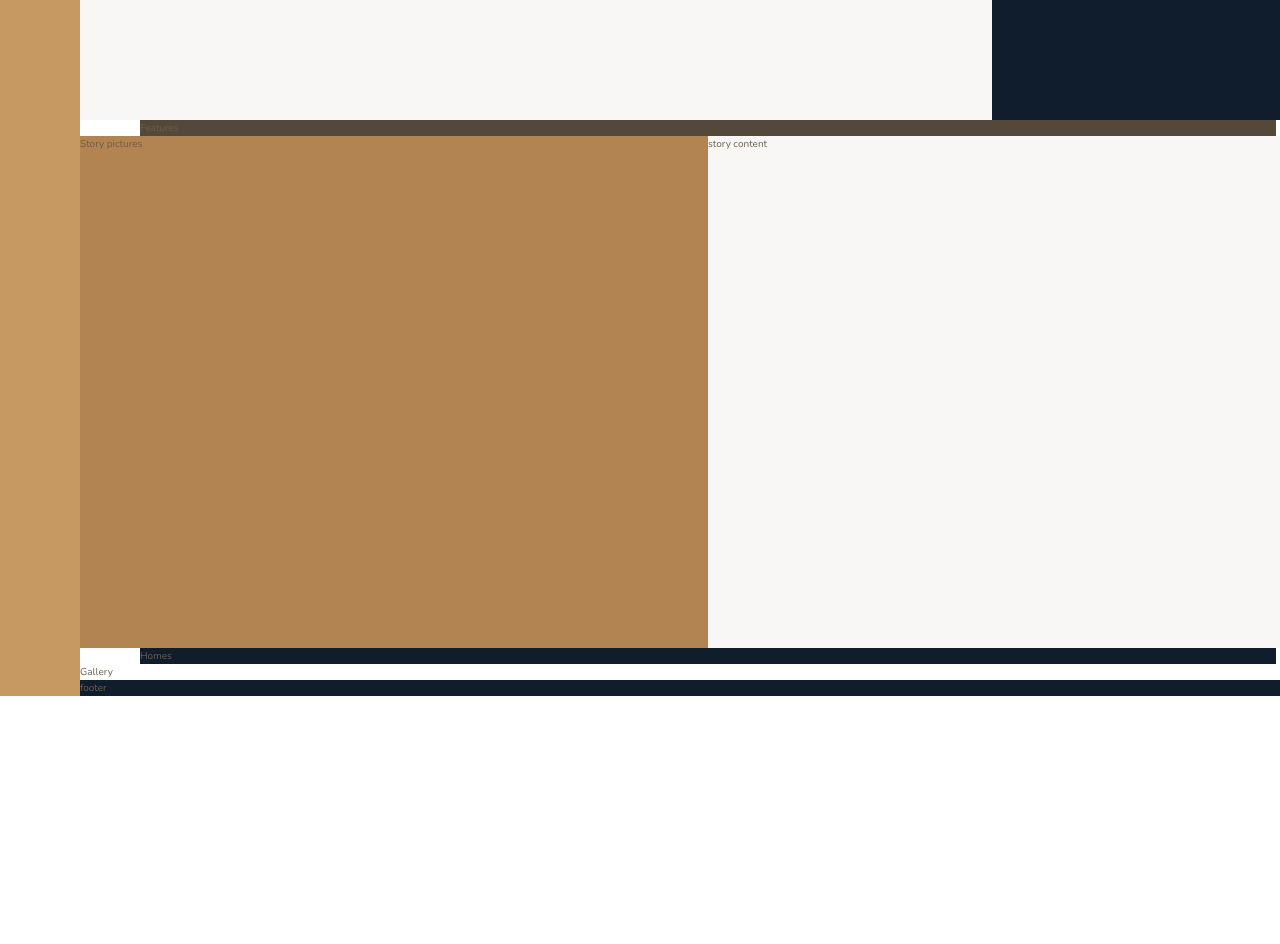
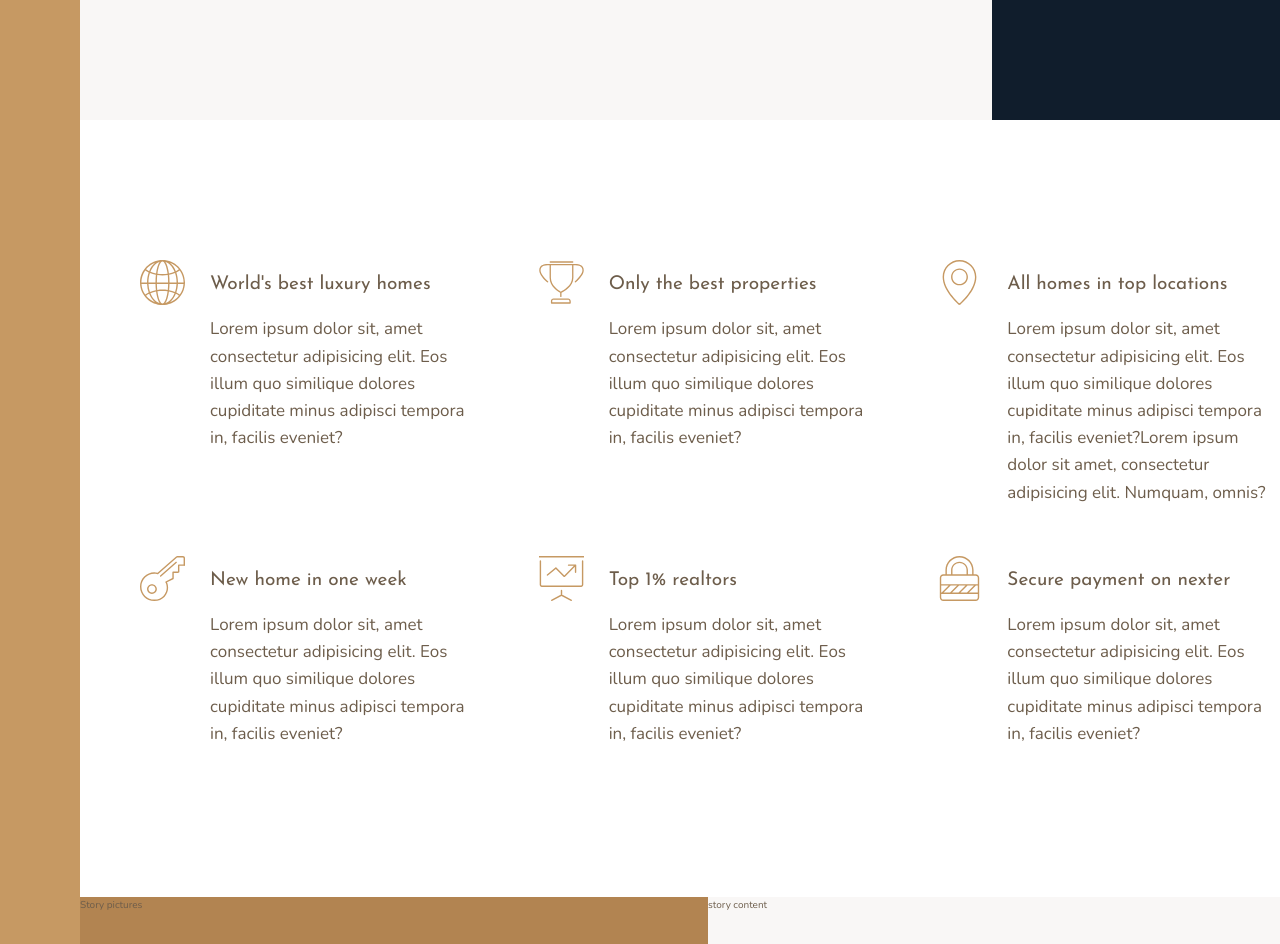
Before and after one commit to gladiatorhh/NexterLnding, a website: page index.html in a window 1280 px wide. Shown: the part 520-1464 px from the top of the page. Before the commit the page ends 1216 px from the top, so only its background shows below. Drawn offline with nearby package versions, Linux system fonts and the light colour scheme.

Commit message:
add features section

```diff
--- a/index.html
+++ b/index.html
@@ -1,6 +1,5 @@
 <!DOCTYPE html>
 <html lang="en">
-
 <head>
     <meta charset="UTF-8">
     <meta http-equiv="X-UA-Compatible" content="IE=edge">
@@ -26,7 +25,67 @@
     </div>
 
     <section class="features">
-        Features
+        <div class="feature">
+            <svg class="feature__icon">
+                <use xlink:href="img/sprite.svg#icon-global"></use>
+            </svg>
+            <h4 class="heading-4 heading-4--dark">World's best luxury homes</h4>
+            <p class="feature__text">
+                Lorem ipsum dolor sit, amet consectetur adipisicing elit. Eos illum quo similique dolores cupiditate
+                minus adipisci tempora in, facilis eveniet?
+            </p>
+        </div>
+        <div class="feature">
+            <svg class="feature__icon">
+                <use xlink:href="img/sprite.svg#icon-trophy"></use>
+            </svg>
+            <h4 class="heading-4 heading-4--dark">Only the best properties</h4>
+            <p class="feature__text">
+                Lorem ipsum dolor sit, amet consectetur adipisicing elit. Eos illum quo similique dolores cupiditate
+                minus adipisci tempora in, facilis eveniet?
+            </p>
+        </div>
+        <div class="feature">
+            <svg class="feature__icon">
+                <use xlink:href="img/sprite.svg#icon-map-pin"></use>
+            </svg>
+            <h4 class="heading-4 heading-4--dark">All homes in top locations</h4>
+            <p class="feature__text">
+                Lorem ipsum dolor sit, amet consectetur adipisicing elit. Eos illum quo similique dolores cupiditate
+                minus adipisci tempora in, facilis eveniet?Lorem ipsum dolor sit amet, consectetur adipisicing elit.
+                Numquam, omnis?
+            </p>
+        </div>
+        <div class="feature">
+            <svg class="feature__icon">
+                <use xlink:href="img/sprite.svg#icon-key"></use>
+            </svg>
+            <h4 class="heading-4 heading-4--dark">New home in one week</h4>
+            <p class="feature__text">
+                Lorem ipsum dolor sit, amet consectetur adipisicing elit. Eos illum quo similique dolores cupiditate
+                minus adipisci tempora in, facilis eveniet?
+            </p>
+        </div>
+        <div class="feature">
+            <svg class="feature__icon">
+                <use xlink:href="img/sprite.svg#icon-presentation"></use>
+            </svg>
+            <h4 class="heading-4 heading-4--dark">Top 1% realtors</h4>
+            <p class="feature__text">
+                Lorem ipsum dolor sit, amet consectetur adipisicing elit. Eos illum quo similique dolores cupiditate
+                minus adipisci tempora in, facilis eveniet?
+            </p>
+        </div>
+        <div class="feature">
+            <svg class="feature__icon">
+                <use xlink:href="img/sprite.svg#icon-lock"></use>
+            </svg>
+            <h4 class="heading-4 heading-4--dark">Secure payment on nexter</h4>
+            <p class="feature__text">
+                Lorem ipsum dolor sit, amet consectetur adipisicing elit. Eos illum quo similique dolores cupiditate
+                minus adipisci tempora in, facilis eveniet?
+            </p>
+        </div>
     </section>
 
     <div class="story__pictures">
--- a/sass/abstracts/_variables.scss
+++ b/sass/abstracts/_variables.scss
@@ -3,8 +3,8 @@ $color-primary-dark: #B28451;
 
 $color-secondary: #101d2c;
 
-$color-grey-light-1: #f9f7f6;
-$color-grey-light-2: #aaa;
+$color-gray-light-1: #f9f7f6;
+$color-gray-light-2: #aaa;
 
 $color-gray-dark-1: #54483A;
 $color-gray-dark-2: #6D5D4B;
--- a/sass/base/_typography.scss
+++ b/sass/base/_typography.scss
@@ -1,10 +1,27 @@
-html{
+html {
     font-size: 62.5%; // 1 rem == 10 px
 }
 
-body{
+body {
     font-family: $font-primary;
     color: $color-gray-dark-2;
     font-weight: 300;
     line-height: 1.6;
 }
+
+%heading{
+    font-family: $font-display;
+    font-weight: 400;
+}
+
+.heading-4 {
+   @extend %heading;
+   font-size: 1.9rem;
+
+   &--light{
+    color: $color-gray-light-1;
+   }
+   &--light{
+    color: $color-gray-dark-1;
+   }
+}
--- /dev/null
+++ b/sass/components/_feature-card.scss
@@ -0,0 +1,19 @@
+.feature{
+    display: grid;
+    grid-template-columns: min-content 1fr;
+    align-items: start;
+    grid-column-gap: 2.5rem;
+    grid-row-gap: 1.5rem;
+
+    &__icon{
+        width: 4.5rem;
+        height: 4.5rem;
+        fill: $color-primary;
+        grid-row: 1 / span 2;
+        transform: translateY(-1rem);
+    }
+
+    &__text{
+        font-size: 1.7rem;
+    }
+}
--- a/sass/layout/_header.scss
+++ b/sass/layout/_header.scss
@@ -1,4 +1,4 @@
 .header{
-    background-color: $color-grey-light-1;
+    background-color: $color-gray-light-1;
     grid-column: full-start / col-end 6;
 }
--- a/sass/main.scss
+++ b/sass/main.scss
@@ -2,6 +2,8 @@
 
 @import "base/base";
 @import "base/typography";
+
+@import "components/feature-card";
 
 @import "layout/footer";
 @import "layout/grid-container";
--- a/sass/pages/_home.scss
+++ b/sass/pages/_home.scss
@@ -3,11 +3,13 @@
     grid-column: col-start 7 / full-end;
 }
 
-
-
 .features {
-    background-color: $color-gray-dark-1;
     grid-column: content-start / content-end;
+    display: grid;
+    grid-template-columns: repeat(auto-fit, minmax(25rem, 1fr));
+    grid-gap: 6rem;
+    align-items: start;
+    margin-block: 15rem;
 }
 
 .story {
@@ -17,16 +19,16 @@
     }
 
     &__content {
-        background-color: $color-grey-light-1;
+        background-color: $color-gray-light-1;
         grid-column: col-start 5 / full-end;
     }
 }
 
-.homes{
+.homes {
     background-color: $color-secondary;
     grid-column: content-start / content-end;
 }
 
-.gallery{
+.gallery {
     grid-column: full-start / full-end;
 }
```
Also changed, not shown: style/style.css.
